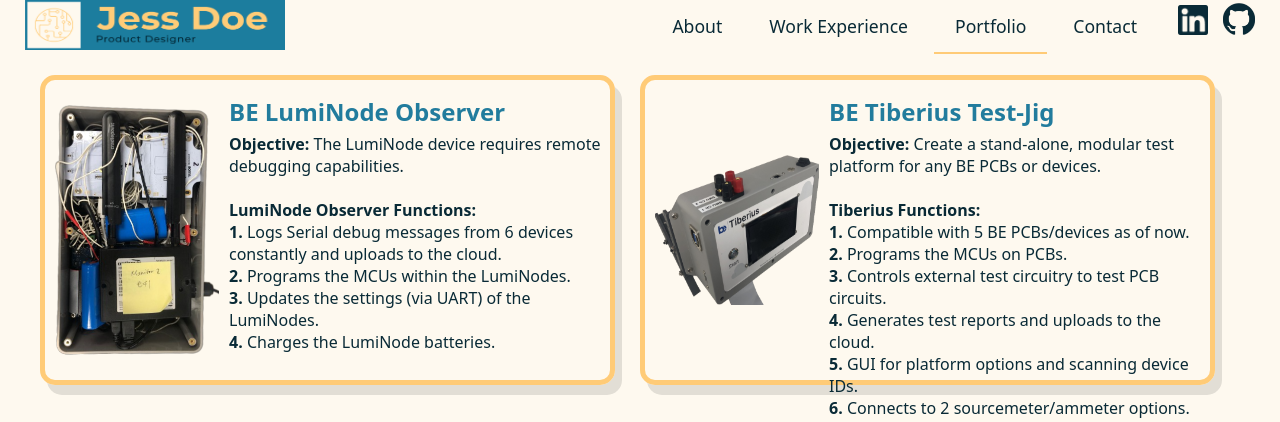
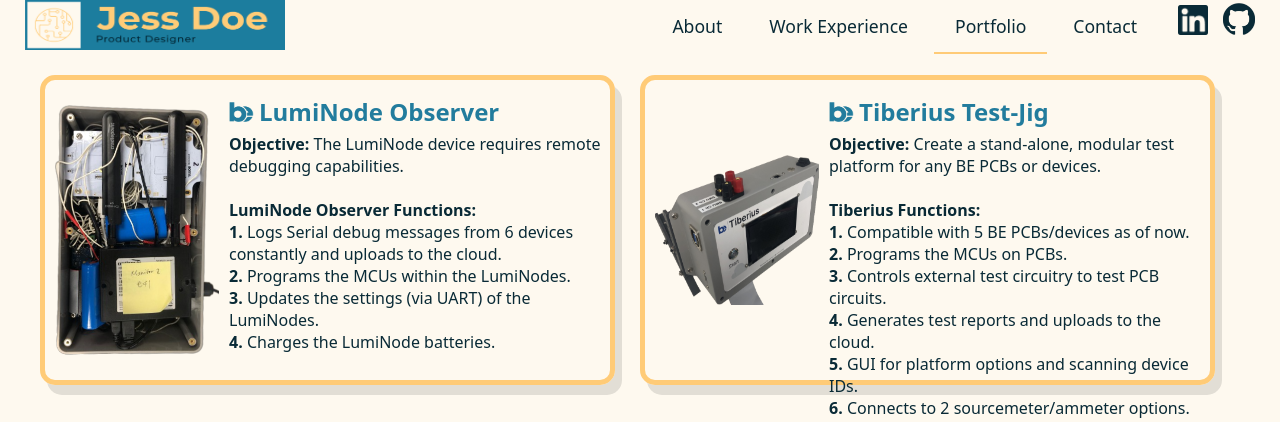
Before and after one commit to jessica-doe/personal_website, a Flask app: page /portfolio in a window 1280 px wide. Shown: the part 15-437 px from the top of the page. Run offline with Flask 3, Linux system fonts and the light colour scheme.

Commit message:
adding BE logo to cards

```diff
--- a/static/portfolio/portfolio.css
+++ b/static/portfolio/portfolio.css
@@ -129,6 +129,13 @@ LumiNode Observer
   padding-right: 10px;
   padding-left: 10px;
 }
+.be-img{
+  float: left;
+  width: 25px;
+  height: 20px;
+  padding-right: 5px;
+  padding-top: 7px;
+}
 
 /*================================================================================
 Tiberius
--- a/templates/portfolio/portfolio.html
+++ b/templates/portfolio/portfolio.html
@@ -40,7 +40,10 @@ PORTFOLIO BODY
           </div>
           <div class="card-contents">
             <div class="card-title">
-              BE LumiNode Observer
+              <img src="static/brickeye_logo.png" class="be-img">
+              <div>
+                LumiNode Observer
+              </div>
             </div>
             <div class="card-description">
               <b>Objective:</b>
@@ -59,7 +62,10 @@ PORTFOLIO BODY
           </div>
           <div class="card-contents">
             <div class="card-title">
-              BE LumiNode Observer
+              <img src="static/brickeye_logo.png" class="be-img">
+              <div>
+                LumiNode Observer
+              </div>
             </div>
             <div class="card-description">
               <div class="skills-bar-100">
@@ -100,7 +106,10 @@ PORTFOLIO BODY
           </div>
           <div class="card-contents">
             <div class="card-title">
-              BE Tiberius Test-Jig
+              <img src="static/brickeye_logo.png" class="be-img">
+              <div>
+                Tiberius Test-Jig
+              </div>
             </div>
             <div class="card-description">
               <b>Objective:</b>
@@ -121,7 +130,10 @@ PORTFOLIO BODY
           </div>
           <div class="card-contents">
             <div class="card-title">
-              BE Tiberius Test-Jig
+              <img src="static/brickeye_logo.png" class="be-img">
+              <div>
+                Tiberius Test-Jig
+              </div>
             </div>
             <div class="card-description">
               <div class="skills-bar-100">
```
Also changed, not shown: static/brickeye_logo.png (added).
